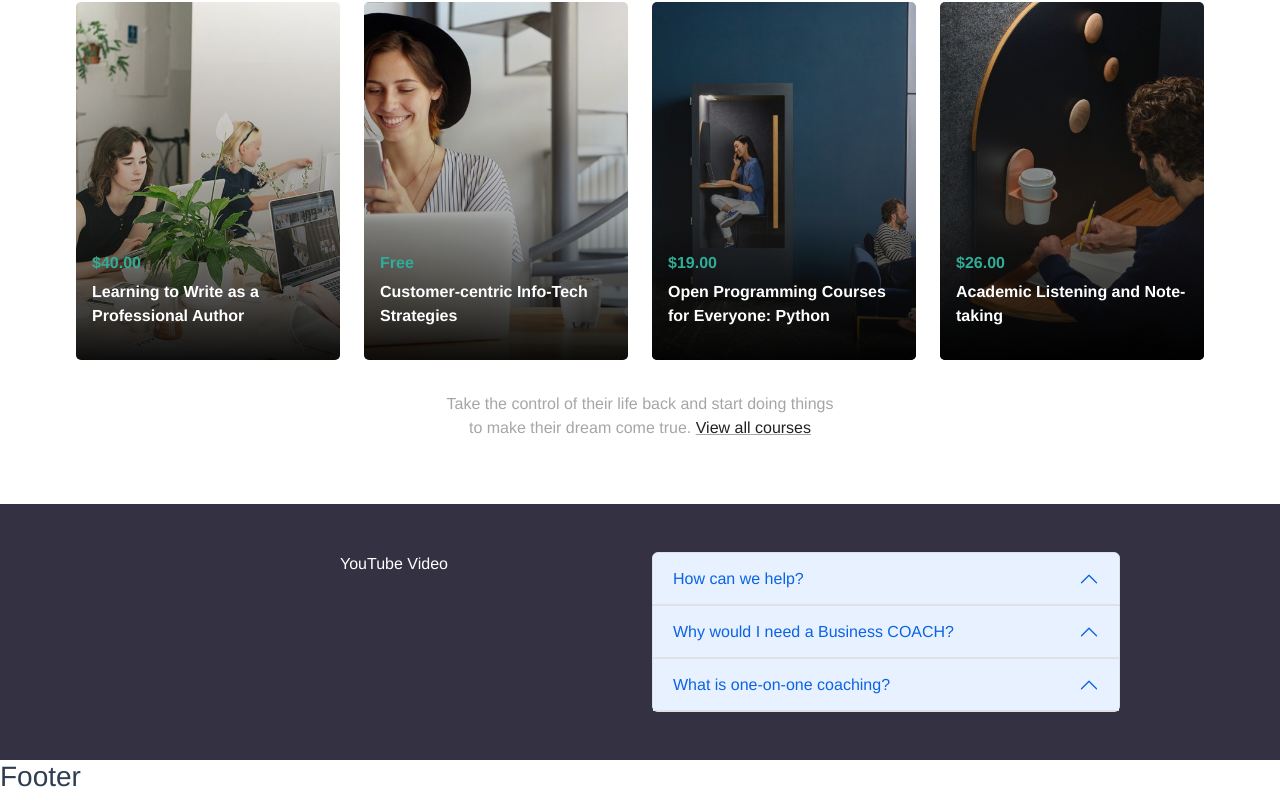
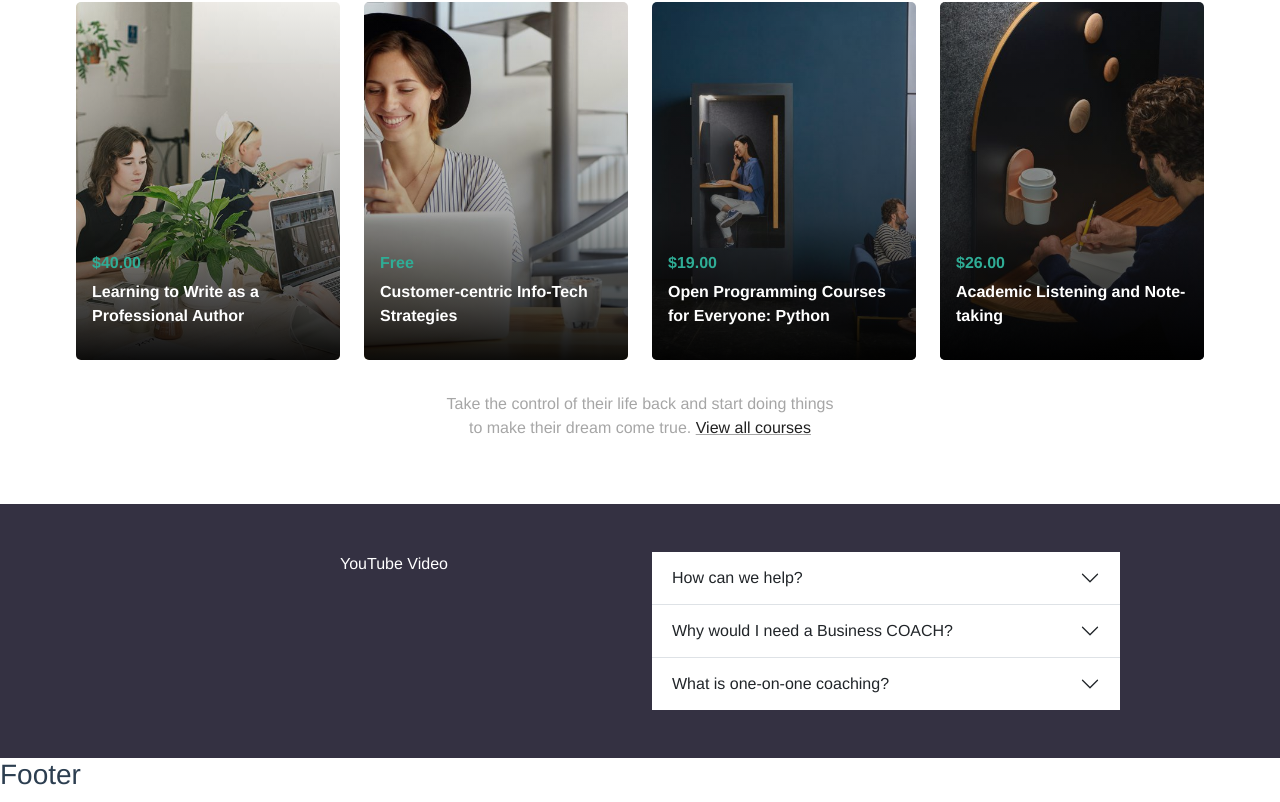
Before and after one commit to Antonius131/proj-html-vuejs, a Vue app: page / in a window 1280 px wide. Shown: the part 1867-2669 px from the top of the page. Built offline with nearby package versions, Linux system fonts and the light colour scheme.

Commit message:
InfoTabs: adding accordion .collapsed class

```diff
--- a/src/components/main/InfoTabs.vue
+++ b/src/components/main/InfoTabs.vue
@@ -1,5 +1,5 @@
 <template>
-   <div class="accordion">
+   <div class="accordion accordion-flush">
       <div
          class="accordion-item"
          v-for="(accordion, index) in infoTabs"
@@ -10,7 +10,7 @@
             :id="accordion.headId"
          >
             <button
-               class="accordion-button"
+               class="accordion-button collapsed"
                type="button"
                data-bs-toggle="collapse"
                :data-bs-target="accordion.dataTarget"
@@ -37,21 +37,21 @@ export default {
       return {
          infoTabs: [
             {
-               headId: "headingOne",
+               headId: "flush-headingOne",
                collapseId: "collapseOne",
                dataTarget: "#collapseOne",
                title: "How can we help?",
                body: "How many courses you've been on, using however many techniques and methods. Unless you've come to redlize the value of mindset, then you've yet to understand how success comes. With everyone else’s mindset involved impacting too. Hence why business coaching is so crucial for success."
             },
             {
-               headId: "headingTwo",
+               headId: "flush-headingTwo",
                collapseId: "collapseTwo",
                dataTarget: "#collapseTwo",
                title: "Why would I need a Business COACH?",
                body: "How many courses you've been on, using however many techniques and methods. Unless you've come to redlize the value of mindset, then you've yet to understand how success comes. With everyone else’s mindset involved impacting too. Hence why business coaching is so crucial for success."
             },
             {
-               headId: "headingThree",
+               headId: "flush-headingThree",
                collapseId: "collapseThree",
                dataTarget: "#collapseThree",
                title: "What is one-on-one coaching?",
@@ -63,6 +63,7 @@ export default {
 }
 </script>
 
-<style>
+<style lang="scss" scoped>
+@import '../../assets/css/variables';
 
 </style>
```
